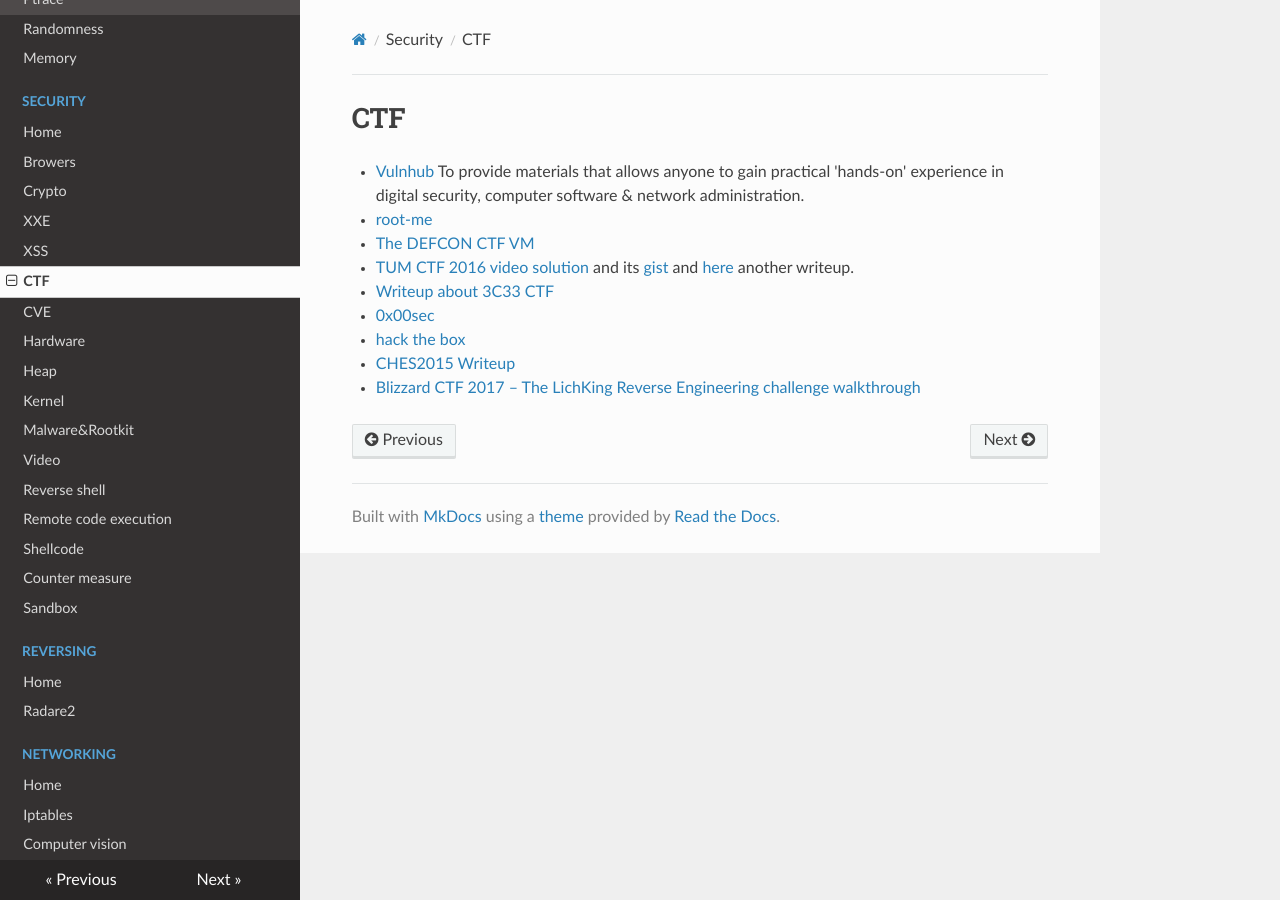
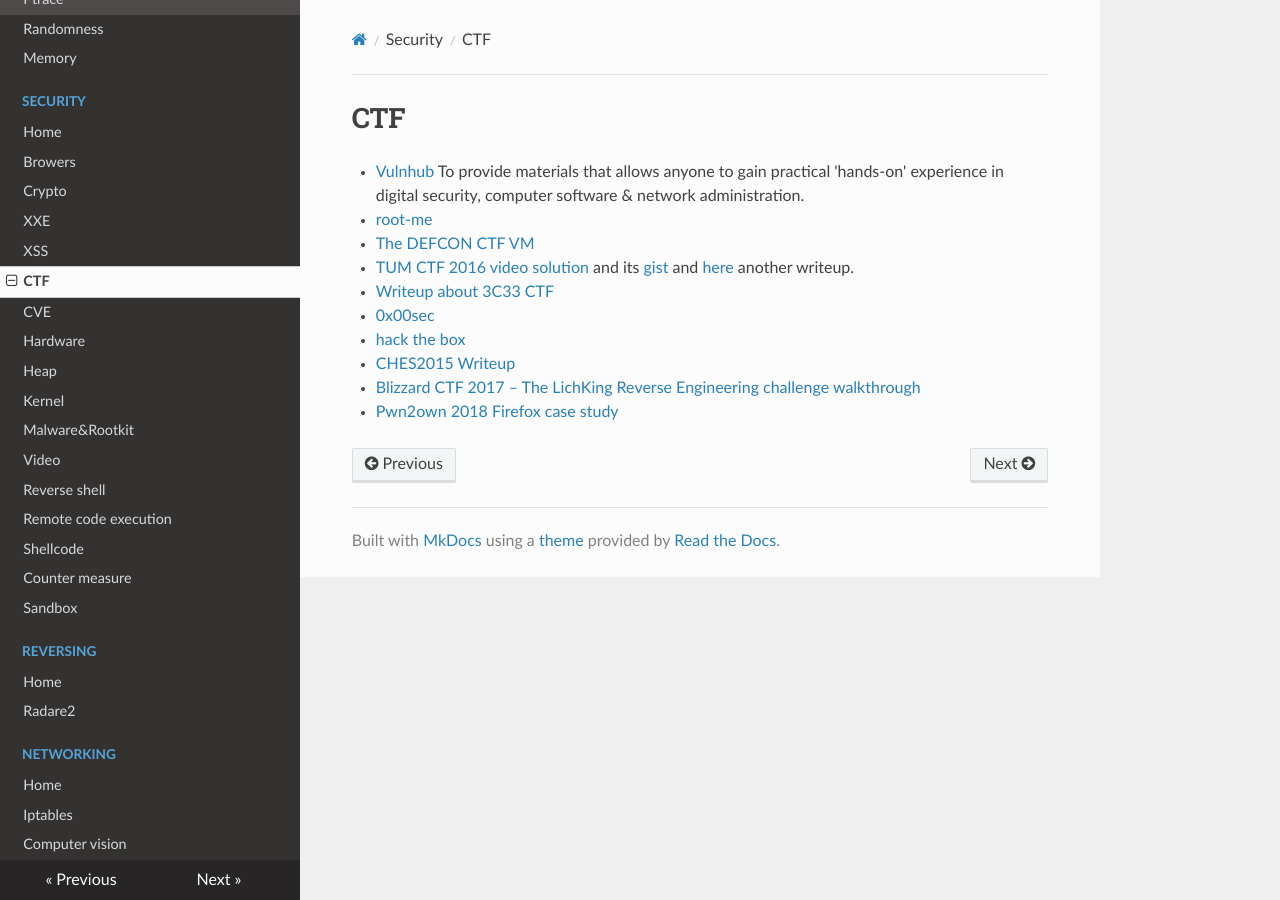
Before and after one commit to gipi/low-level, an MkDocs documentation site: the page built from docs/security/ctf.md, in a window 1280 px wide. Built offline with MkDocs 1.6.1, drawn with Linux system fonts in a browser that asks for light colours; nearby versions of some CDN libraries; old or Windows-style settings are respelled for this version of MkDocs.

Commit message:
Update ctf.md

```diff
--- a/docs/security/ctf.md
+++ b/docs/security/ctf.md
@@ -11,3 +11,4 @@
  - [hack the box](https://www.hackthebox.eu)
  - [CHES2015 Writeup](http://wiki.yobi.be/wiki/CHES2015_Writeup)
  - [Blizzard CTF 2017 – The LichKing Reverse Engineering challenge walkthrough](http://0xeb.net/2018/02/blizzard-ctf-2017-the-lichking-reverse-engineering-challenge-walkthrough/)
+ - [Pwn2own 2018 Firefox case study](http://blogs.360.cn/blog/how-to-kill-a-firefox-en/)
```
